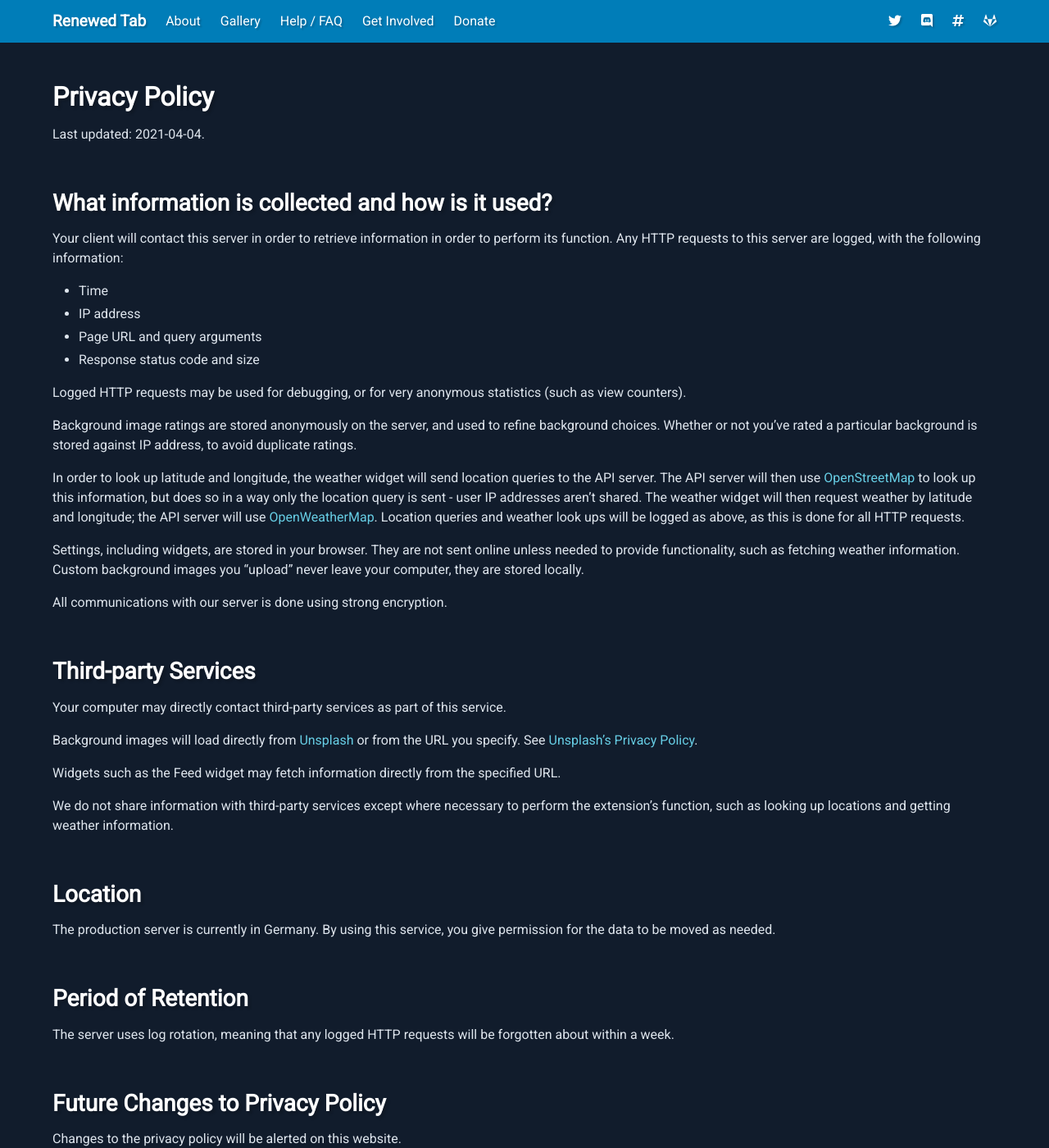
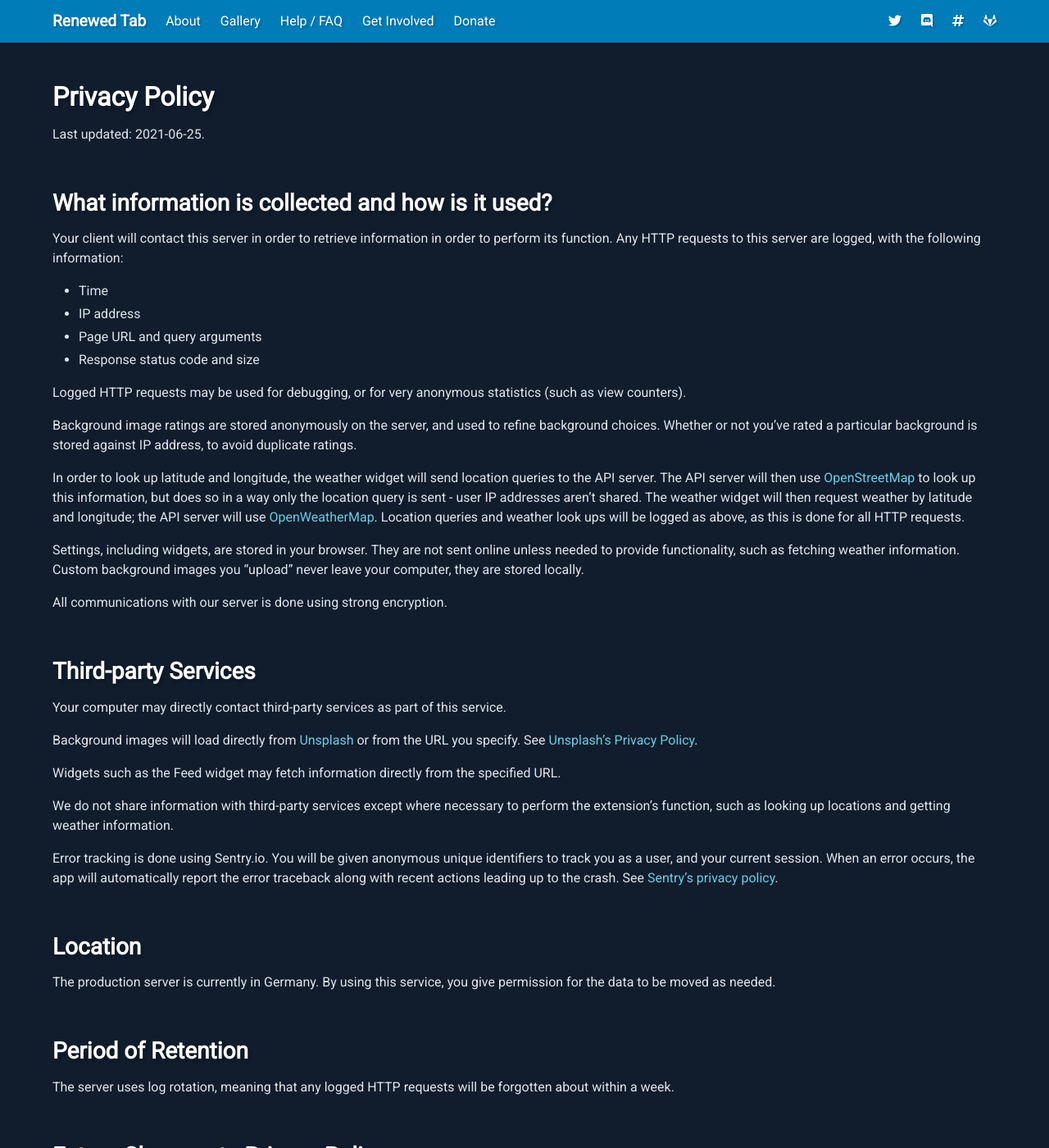
Before and after one commit to rubenwardy/renewedtab_website, a Jekyll site: the page built from privacy_policy.md, in a window 1280 px wide and 1400 px high. Shown: the whole window at 82% size. Built offline with Jekyll 4.4.1, drawn with Linux system fonts in a browser that asks for light colours.

Commit message:
Add Sentry to privacy policy

```diff
--- a/privacy_policy.md
+++ b/privacy_policy.md
@@ -5,7 +5,7 @@ layout: article
 
 # Privacy Policy
 
-Last updated: 2021-04-04.
+Last updated: 2021-06-25.
 
 
 ## What information is collected and how is it used?
@@ -58,6 +58,12 @@ We do not share information with third-party services except where necessary to
 perform the extension's function, such as looking up locations and getting
 weather information.
 
+Error tracking is done using Sentry.io. You will be given anonymous unique
+identifiers to track you as a user, and your current session. When an error
+occurs, the app will automatically report the error traceback along with recent
+actions leading up to the crash.
+See [Sentry's privacy policy](https://sentry.io/privacy/).
+
 
 ## Location
 
```
